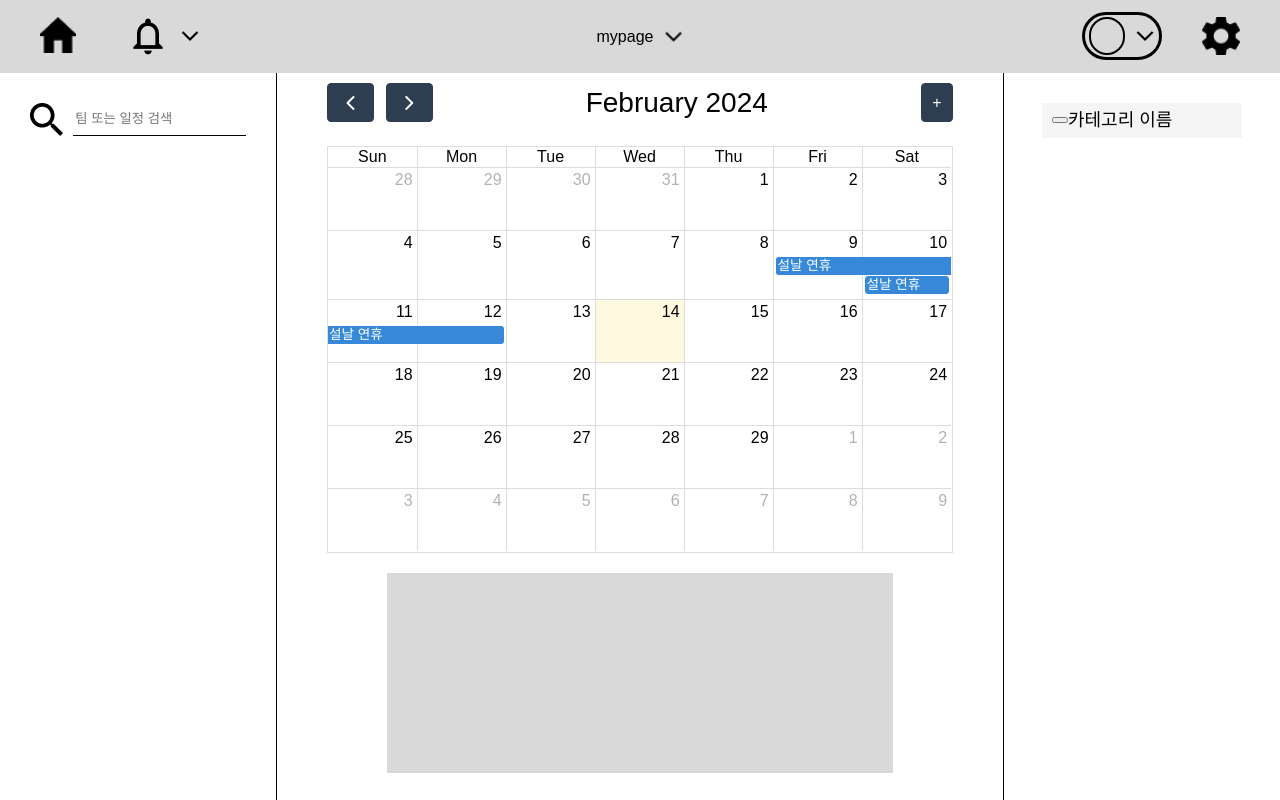
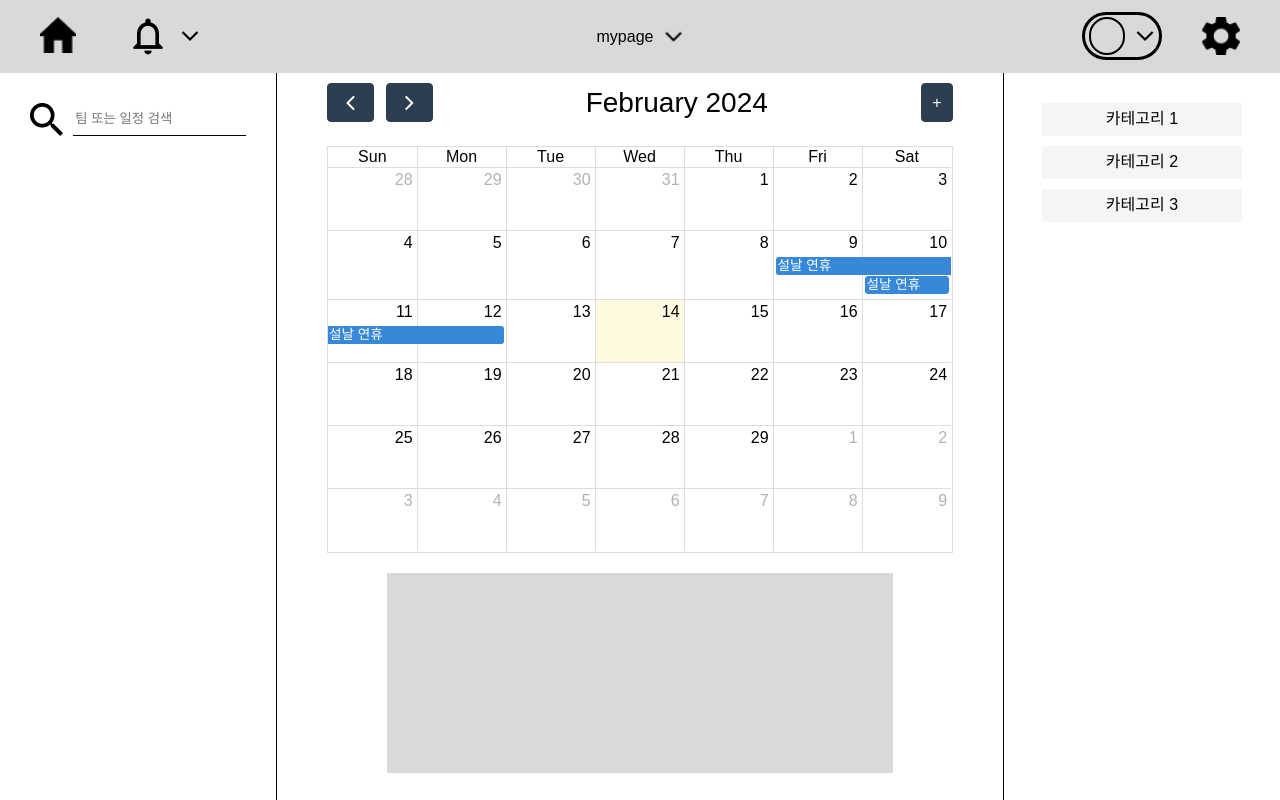
Before and after one commit to SFOC-scheduler/SFOC-frontend, a React (Create React App) app: page /main/mypage in a window 1280 px wide. Built offline with nearby package versions, Linux system fonts and the light colour scheme.

Commit message:
acordian list

```diff
--- a/src/route/Main/Main_Calendar.tsx
+++ b/src/route/Main/Main_Calendar.tsx
@@ -57,8 +57,7 @@ function Main_Calendar() {
   }
 
   const loadCurrentSchedule = (data: DateClickArg) => {
-    //task로 일정 로드
-    alert(getEventsByDate(data.dateStr));
+    console.log(data.dateStr);
   };
 
   return (
--- a/src/route/Main/Main_Header.tsx
+++ b/src/route/Main/Main_Header.tsx
@@ -126,7 +126,6 @@ function Main_header() {
   ];
 
   const { teamName } = useParams<Params>();
-  console.log(teamName);
 
   const toggleAlarm = () => {
     setAlarmOpen(!isAlarmOpen);
@@ -152,7 +151,7 @@ function Main_header() {
         <OpenBtn imgSrc={openDown_icon} onClick={toggleAlarm}></OpenBtn>
       </AlarmContainer>
       <CurrentPageContainer>
-        {isTeamOpen && <TeamList teams={teams} />}
+        {isTeamOpen && <TeamList teams={teams} toggleTeam={toggleTeam} />}
         {teamName || "mypage"}
         <OpenBtn imgSrc={openDown_icon} onClick={toggleTeam}></OpenBtn>
       </CurrentPageContainer>
--- a/src/route/Main/Main_RightPanel.tsx
+++ b/src/route/Main/Main_RightPanel.tsx
@@ -1,4 +1,4 @@
-import { useState } from "react";
+import { useEffect, useRef, useState } from "react";
 import styled from "styled-components";
 
 const RightPanel = styled.div`
@@ -13,38 +13,86 @@ const RightPanel = styled.div`
 
 const Category = styled.div`
   width: 200px;
-  height: 35px;
-  padding: 0 10px;
+  height: auto;
+  padding: calc(17px / 2) 10px;
   background-color: whitesmoke;
   display: flex;
+  flex-direction: column;
+  justify-content: start;
+  align-items: center;
+  margin-bottom: 10px;
+`;
+
+const Category_Header = styled.div`
+  display: flex;
+  flex-direction: row;
   align-items: center;
   & button {
+    width: 10px;
+    height: 10px;
   }
   & span {
     font-size: 18px;
-    text-align: start;
+  }
+`;
+
+const ListContainer = styled.div`
+  margin: 10px 0;
+  background-color: tomato;
+  & p {
+    margin: 5px 0;
   }
 `;
 
 function Main_RightPanel() {
-  const [isListOpen, setListOpen] = useState(false);
-  const toggleList = () => {
-    setListOpen(!isListOpen);
+  const categories = [
+    {
+      id: 1,
+      name: "카테고리 1",
+      items: ["List Item 1", "List Item 2", "List Item 3"],
+    },
+    {
+      id: 2,
+      name: "카테고리 2",
+      items: [
+        "List Item 4",
+        "List Item 5",
+        "List Item 6",
+        "List Item 7",
+        "List Item 8",
+      ],
+    },
+    {
+      id: 3,
+      name: "카테고리 3",
+      items: ["List Item 7", "List Item 8"],
+    },
+  ];
+
+  const [openCategoryIndex, setOpenCategoryIndex] = useState<number | null>(
+    null
+  );
+
+  const toggleCategory = (index: number) => {
+    setOpenCategoryIndex((prevIndex) => (prevIndex === index ? null : index));
   };
 
   return (
     <RightPanel>
-      <Category>
-        <button onClick={toggleList}></button>
-        <span>카테고리 이름</span>
-        {isListOpen && (
-          <div>
-            <p>List Item 1</p>
-            <p>List Item 2</p>
-            <p>List Item 3</p>
-          </div>
-        )}
-      </Category>
+      {categories.map((category, index) => (
+        <Category key={category.id}>
+          <Category_Header onClick={() => toggleCategory(index)}>
+            {category.name}
+          </Category_Header>
+          {openCategoryIndex === index && (
+            <ListContainer>
+              {category.items.map((item, itemIndex) => (
+                <p key={itemIndex}>{item}</p>
+              ))}
+            </ListContainer>
+          )}
+        </Category>
+      ))}
     </RightPanel>
   );
 }
--- a/src/route/PopUp/TeamList.tsx
+++ b/src/route/PopUp/TeamList.tsx
@@ -24,18 +24,23 @@ interface Team {
 
 interface TeamListProps {
   teams: Team[];
+  toggleTeam: () => void;
 }
 
-function TeamList({ teams }: TeamListProps) {
+function TeamList({ teams, toggleTeam }: TeamListProps) {
+  // 팀 목록을 클릭했을 때 팀 메뉴를 열기 위한 클릭 핸들러
+  const handleTeamClick = () => {
+    toggleTeam();
+  };
+
   return (
     <TeamContainer>
       {teams.map((team) => (
-        <Link key={team.id} to={`/main/${team.name}`}>
+        <Link key={team.id} to={`/main/${team.name}`} onClick={handleTeamClick}>
           <TeamBtn>{team.name}</TeamBtn>
         </Link>
       ))}
     </TeamContainer>
   );
 }
-
 export default TeamList;
```
